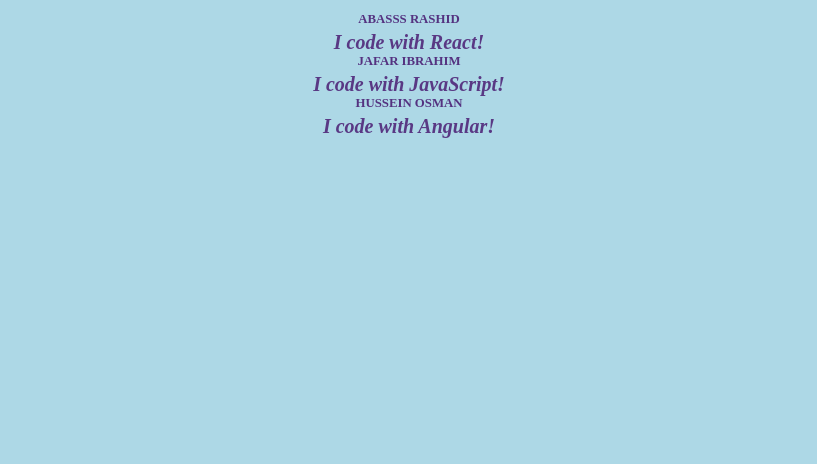
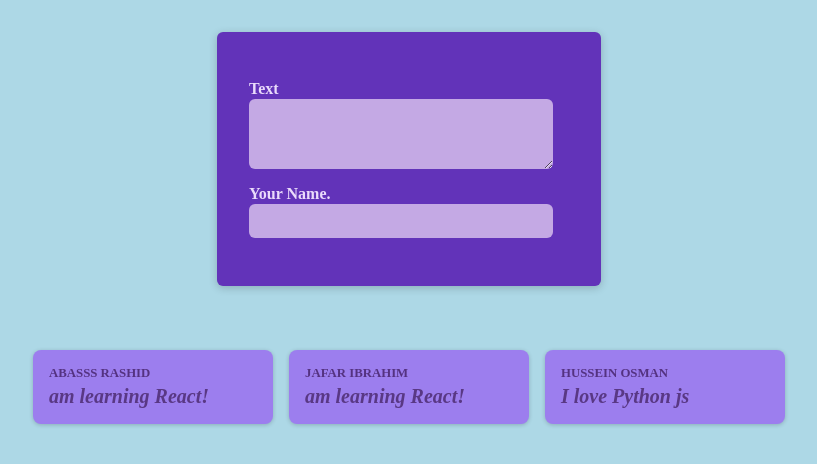
Before and after one commit to Abass-rashid/React-Crash-Project, a React (Vite) app: page / in a window 1280 px wide. Shown: the top 464 px of the page, without its empty margins (231-1048 px from the left). Built offline with nearby package versions, Linux system fonts and the light colour scheme.

Commit message:
Add state to component

```diff
--- a/src/App.jsx
+++ b/src/App.jsx
@@ -1,11 +1,9 @@
 import Post from "./Components/Post";
+import PostList from "./Components/PostList";
 const App = () => {
   return (
     <main>
-
-   <Post name ="Abasss rashid"  value="I code with React!"   />
-   <Post name ="Jafar Ibrahim"  value="I code with JavaScript!" />
-   <Post name ="Hussein Osman"  value="I code with Angular!" />
+    <PostList />
     </main>
 
    );
--- /dev/null
+++ b/src/Components/NewPost.jsx
@@ -0,0 +1,19 @@
+
+import classes from "./NewPost.module.css"
+const NewPost = () => {
+
+  return (
+    <form className={classes.form}>
+       <p>
+        <label htmlFor="body">Text</label>
+        <textarea id="body" required rows={3} />
+       </p>
+       <p>
+        <label htmlFor="body">Your Name.</label>
+        <input id="name"  type="text"  required />
+       </p>
+    </form>
+    );
+}
+
+export default NewPost;
--- /dev/null
+++ b/src/Components/NewPost.module.css
@@ -0,0 +1,55 @@
+.form {
+  background-color: #6233b9;
+  padding: 2rem;
+  width: 20rem;
+  margin: 2rem auto;
+  border-radius: 6px;
+  box-shadow: 0 2px 8px rgba(0, 0, 0, 0.2);
+}
+
+.form label {
+  display: block;
+  margin-bottom: 0.05rem;
+  color: #eadbfb;
+  font-weight: bold;
+}
+
+.form input,
+.form textarea {
+  display: block;
+  width: 90%;
+  font: inherit;
+  padding: 0.5rem;
+  border-radius: 6px;
+  border: none;
+  background-color: #c4a9e4;
+  color: #28262c;
+}
+
+.actions {
+  display: flex;
+  justify-content: flex-end;
+  gap: 0.5rem;
+}
+
+.actions button {
+  cursor: pointer;
+  font: inherit;
+  padding: 0.5rem 1.5rem;
+  border: none;
+  border-radius: 4px;
+  background-color: #34036c;
+  color: #e5d5f7;
+}
+
+.actions button:hover {
+  background-color: #23014a;
+}
+
+.actions button[type='button'] {
+  background-color: transparent;
+}
+
+.actions button[type='button']:hover {
+  color: #d1bee6;
+}
--- a/src/Components/Post.jsx
+++ b/src/Components/Post.jsx
@@ -2,10 +2,10 @@
 const Post = ({name, value}) => {
 
     return (
-    <div className={classes.Post}>
+    <li className={classes.post}>
       <p className={classes.author}>{name}</p>
-      <h3 className={classes.text}>{value}</h3>
-    </div>
+    <h3 className={classes.text}>{value}</h3>
+    </li>
    );
 }
 
--- /dev/null
+++ b/src/Components/PostList.jsx
@@ -0,0 +1,23 @@
+
+import Post from "./Post";
+import classes from "./PostList.module.css"
+import NewPost from "./NewPost";
+
+const PostList = () => {
+
+  return (
+    <>
+
+    <NewPost/>
+    <ul className={classes.posts}>
+
+   <Post name ="Abasss rashid"  value="am learning React!"  />
+   <Post name ="Jafar Ibrahim" value= "am learning React!"  />
+   <Post name ="Hussein Osman"  value="I love Python js"  />
+
+   </ul></>
+
+   );
+}
+
+export default PostList;
--- /dev/null
+++ b/src/Components/PostList.module.css
@@ -0,0 +1,10 @@
+.posts {
+  list-style: none;
+  max-width: 50rem;
+  margin: 1rem auto;
+  padding: 1rem 0;
+  display: grid;
+  gap: 1rem;
+  grid-template-columns: repeat(3, 30%);
+  justify-content: center;
+}
--- a/src/index.css
+++ b/src/index.css
@@ -1,6 +1,3 @@
 body {
   background-color: lightblue;
-  text-align: center;
-  color: #fff;
-  margin: 12px auto;
 }
```
